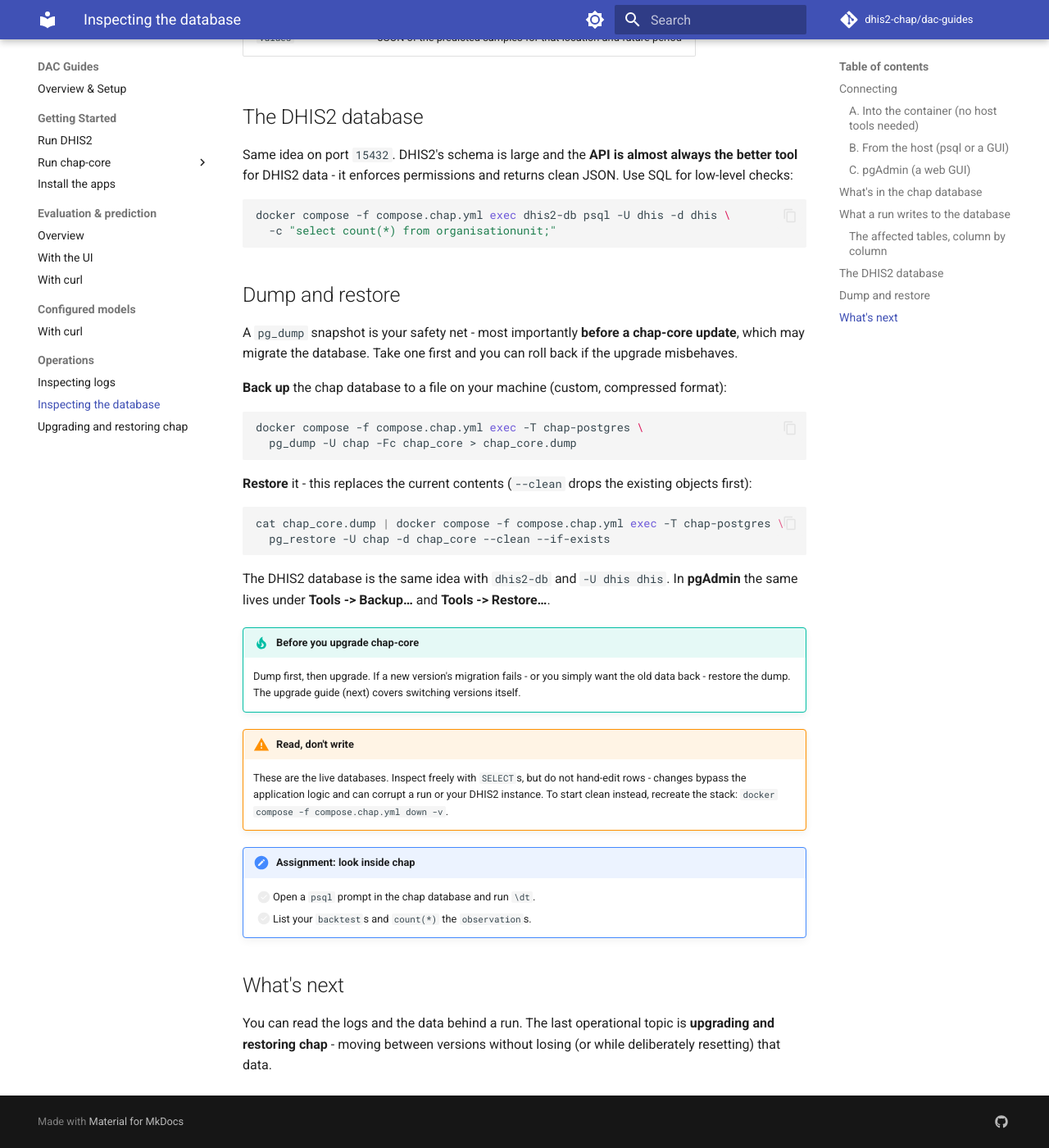
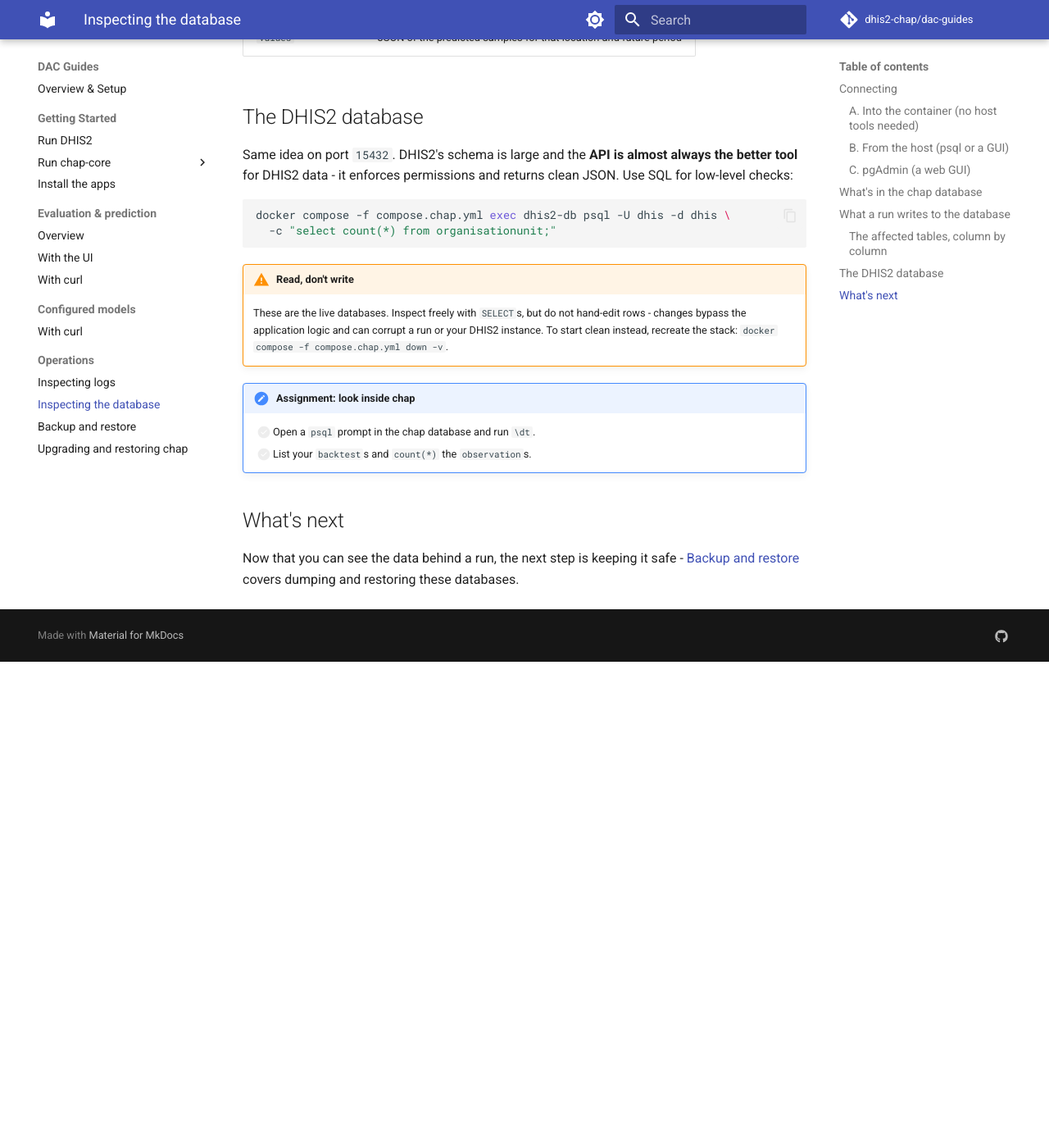
Before and after one commit to mortenoh/dac-ch-guide, an MkDocs documentation site: the page built from docs/operations/database.md, in a window 1280 px wide and 1400 px high, scrolled down 7246 px. Shown: the whole window at 82% size. Built offline with MkDocs 1.6.1 and Material for MkDocs 9.7.7, drawn with Linux system fonts in a browser that asks for light colours; comment, search, counter and statistics services are not loaded; after the commit the page ends 8053 px from its top, so only the background shows below that.

Commit message:
docs: split backup/restore into its own Operations page
Dump and restore was crowding the database-inspection page and is really
its own concern (and the safety step before an upgrade). Move it to a
standalone 'Backup and restore' page covering chap and DHIS2 dumps,
restore, a dump-verification recipe, the pgAdmin GUI, and the from-source
variant. Repoint the database and upgrade pages at it.

````diff
--- a/docs/operations/database.md
+++ b/docs/operations/database.md
@@ -220,33 +220,6 @@ docker compose -f compose.chap.yml exec dhis2-db psql -U dhis -d dhis \
   -c "select count(*) from organisationunit;"
 ```
 
-## Dump and restore
-
-A `pg_dump` snapshot is your safety net - most importantly **before a chap-core update**, which
-may migrate the database. Take one first and you can roll back if the upgrade misbehaves.
-
-**Back up** the chap database to a file on your machine (custom, compressed format):
-
-```bash
-docker compose -f compose.chap.yml exec -T chap-postgres \
-  pg_dump -U chap -Fc chap_core > chap_core.dump
-```
-
-**Restore** it - this replaces the current contents (`--clean` drops the existing objects
-first):
-
-```bash
-cat chap_core.dump | docker compose -f compose.chap.yml exec -T chap-postgres \
-  pg_restore -U chap -d chap_core --clean --if-exists
-```
-
-The DHIS2 database is the same idea with `dhis2-db` and `-U dhis dhis`. In **pgAdmin** the same
-lives under **Tools -> Backup…** and **Tools -> Restore…**.
-
-!!! tip "Before you upgrade chap-core"
-    Dump first, then upgrade. If a new version's migration fails - or you simply want the old
-    data back - restore the dump. The upgrade guide (next) covers switching versions itself.
-
 !!! warning "Read, don't write"
     These are the live databases. Inspect freely with `SELECT`s, but do not hand-edit rows -
     changes bypass the application logic and can corrupt a run or your DHIS2 instance. To start
@@ -258,6 +231,5 @@ lives under **Tools -> Backup…** and **Tools -> Restore…**.
 
 ## What's next
 
-You can read the logs and the data behind a run. The last operational topic is **upgrading and
-restoring chap** - moving between versions without losing (or while deliberately resetting)
-that data.
+Now that you can see the data behind a run, the next step is keeping it safe -
+[Backup and restore](backup-restore.md) covers dumping and restoring these databases.
--- a/mkdocs.yml
+++ b/mkdocs.yml
@@ -44,6 +44,7 @@ nav:
   - Operations:
       - Inspecting logs: operations/logs.md
       - Inspecting the database: operations/database.md
+      - Backup and restore: operations/backup-restore.md
       - Upgrading and restoring chap: operations/upgrading.md
 
 markdown_extensions:
````
Also changed, not shown: docs/operations/backup-restore.md (added, +80 -0 lines), docs/operations/upgrading.md (+1 -2 lines).
